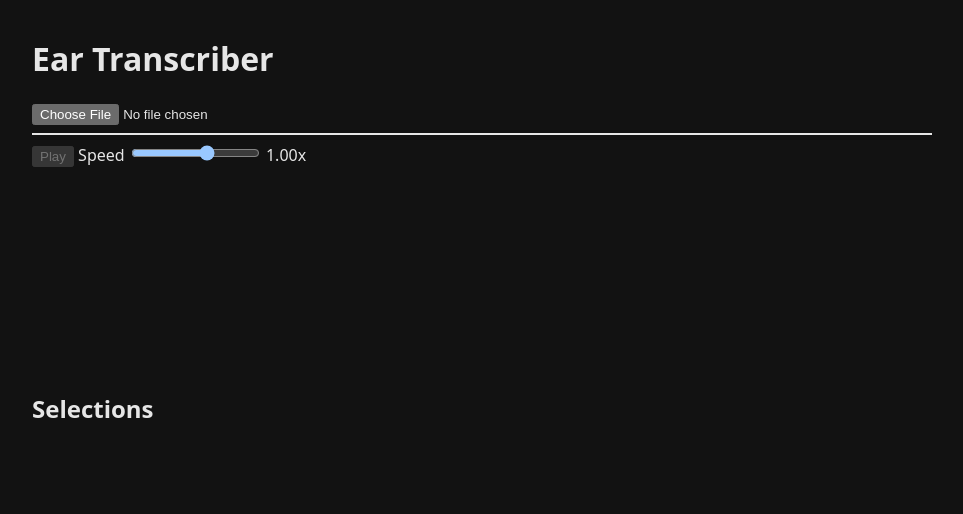
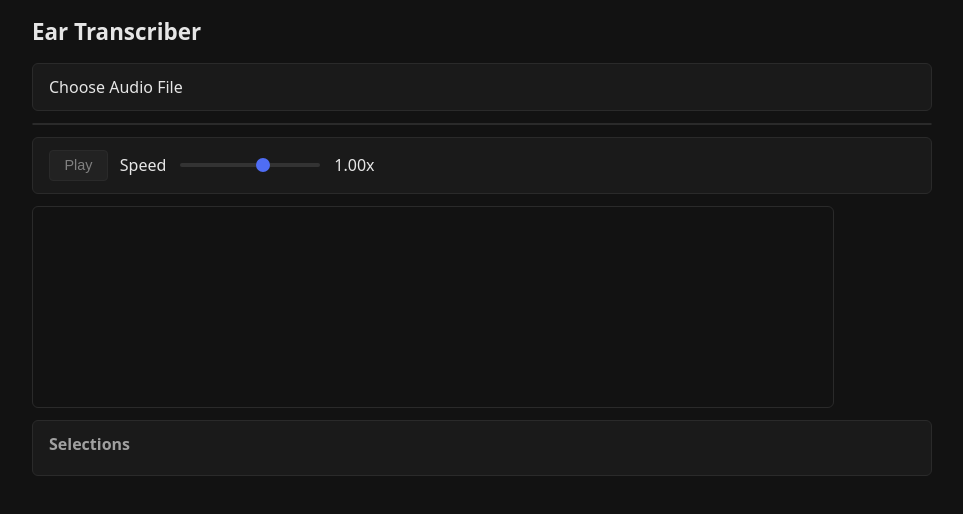
Before and after one commit to xaviershay/transcription-assistant, a website built with Vite: page index.html in a window 1280 px wide. Shown: the whole page, without its empty margins (158-1121 px from the left). Built offline with nearby package versions, Linux system fonts and the light colour scheme; what wavesurfer.js would draw is missing.

Commit message:
feat: add waveform timeline, custom dark-theme controls, styled file picker
- Add wavesurfer's built-in Timeline plugin for time markings below
  the waveform (seconds, auto-scaled tick intervals).
- Replace native OS widget styling with a flat dark-panel look:
  grouped panels for upload/controls/selections, custom-styled range
  sliders (track + thumb), custom button styling, and a styled
  file-picker label replacing the native "Choose File" button, with
  the selected filename shown alongside it.
- Fix low-contrast error text color (#c0392b was hard to read on the
  dark background, now #ff6b6b).
- Give the spectrum canvas a border matching the waveform's, so the
  two visualization panels read as a consistent pair.

Verified visually via scripted Playwright screenshots (headless
Chromium) at both empty and loaded states, plus a longer test file to
confirm the timeline's tick/label spacing scales correctly.

```diff
--- a/index.html
+++ b/index.html
@@ -9,8 +9,10 @@
     <main>
       <h1>Ear Transcriber</h1>
 
-      <section id="upload-section">
-        <input type="file" id="upload" accept="audio/*" />
+      <section id="upload-section" class="panel">
+        <label for="upload" class="file-button">Choose Audio File</label>
+        <input type="file" id="upload" accept="audio/*" class="visually-hidden" />
+        <span id="upload-filename"></span>
         <p id="upload-error" class="error" hidden></p>
       </section>
 
@@ -18,7 +20,7 @@
         <div id="waveform"></div>
       </section>
 
-      <section id="controls-section">
+      <section id="controls-section" class="panel">
         <button id="play-pause" disabled>Play</button>
         <label for="speed">Speed</label>
         <input type="range" id="speed" min="0.25" max="1.5" step="0.05" value="1" />
@@ -30,7 +32,7 @@
         <canvas id="spectrum" width="800" height="200"></canvas>
       </section>
 
-      <section id="selections-section">
+      <section id="selections-section" class="panel">
         <h2>Selections</h2>
         <ul id="selections-list"></ul>
       </section>
--- a/src/main.js
+++ b/src/main.js
@@ -6,6 +6,7 @@ import { renderSelectionsList } from './selectionsList.js'
 
 const uploadInput = document.getElementById('upload')
 const uploadError = document.getElementById('upload-error')
+const uploadFilename = document.getElementById('upload-filename')
 const waveformContainer = document.getElementById('waveform')
 const playPauseBtn = document.getElementById('play-pause')
 const spectrumCanvas = document.getElementById('spectrum')
@@ -31,6 +32,7 @@ uploadInput.addEventListener('change', () => {
   const file = uploadInput.files[0]
   if (!file) return
   uploadError.hidden = true
+  uploadFilename.textContent = file.name
   wavesurfer.loadBlob(file)
 })
 
--- a/src/style.css
+++ b/src/style.css
@@ -13,29 +13,157 @@ body {
   color: #e6e6e6;
 }
 
+h1 {
+  font-size: 1.4rem;
+  margin-block: 0 1rem;
+}
+
+h2 {
+  font-size: 1rem;
+  margin-block: 0 0.5rem;
+  color: #a0a0a0;
+}
+
+.panel {
+  background: #1a1a1a;
+  border: 1px solid #2a2a2a;
+  border-radius: 6px;
+  padding: 0.75rem 1rem;
+  margin-block: 0.75rem;
+  display: flex;
+  align-items: center;
+  gap: 0.75rem;
+  flex-wrap: wrap;
+}
+
+#selections-section.panel {
+  display: block;
+}
+
 #waveform {
-  border: 1px solid currentColor;
+  border: 1px solid #2a2a2a;
+  border-radius: 6px;
   margin-block: 0.5rem;
+  overflow: hidden;
+}
+
+#spectrum {
+  border: 1px solid #2a2a2a;
+  border-radius: 6px;
+  margin-block: 0.5rem;
+  display: block;
 }
 
 .error {
-  color: #c0392b;
+  color: #ff6b6b;
+  width: 100%;
+  margin: 0;
+}
+
+button {
+  background: #2a2a2a;
+  color: #e6e6e6;
+  border: 1px solid #3a3a3a;
+  border-radius: 4px;
+  padding: 0.4rem 0.9rem;
+  font-size: 0.9rem;
+  cursor: pointer;
+}
+
+button:hover:not(:disabled) {
+  background: #333;
+  border-color: #4f6df5;
+}
+
+button:disabled {
+  opacity: 0.5;
+  cursor: default;
+}
+
+.file-button {
+  display: inline-block;
+}
+
+.visually-hidden {
+  position: absolute;
+  width: 1px;
+  height: 1px;
+  padding: 0;
+  margin: -1px;
+  overflow: hidden;
+  clip: rect(0, 0, 0, 0);
+  white-space: nowrap;
+  border: 0;
+}
+
+#upload-filename {
+  color: #a0a0a0;
+  font-size: 0.9rem;
+}
+
+input[type='range'] {
+  -webkit-appearance: none;
+  appearance: none;
+  width: 140px;
+  height: 4px;
+  background: #333;
+  border-radius: 2px;
+  outline: none;
+}
+
+input[type='range']::-webkit-slider-thumb {
+  -webkit-appearance: none;
+  appearance: none;
+  width: 14px;
+  height: 14px;
+  border-radius: 50%;
+  background: #4f6df5;
+  cursor: pointer;
+  border: none;
+}
+
+input[type='range']::-moz-range-thumb {
+  width: 14px;
+  height: 14px;
+  border-radius: 50%;
+  background: #4f6df5;
+  cursor: pointer;
+  border: none;
+}
+
+input[type='range']::-moz-range-track {
+  background: #333;
+  height: 4px;
+  border-radius: 2px;
+}
+
+#active-label {
+  color: #8ea0ff;
+  font-size: 0.9rem;
 }
 
 #selections-list {
   list-style: none;
   padding: 0;
+  margin: 0;
 }
 
 #selections-list li {
   display: flex;
   justify-content: space-between;
   align-items: center;
-  padding: 0.25rem 0.5rem;
+  padding: 0.4rem 0.6rem;
   border: 1px solid transparent;
+  border-radius: 4px;
 }
 
 #selections-list li.active {
-  border-color: currentColor;
+  border-color: #4f6df5;
+  background: #1f2545;
   font-weight: bold;
 }
+
+#selections-list button {
+  padding: 0.2rem 0.6rem;
+  font-size: 0.8rem;
+}
--- a/src/waveform.js
+++ b/src/waveform.js
@@ -1,8 +1,13 @@
 import WaveSurfer from 'wavesurfer.js'
 import RegionsPlugin from 'wavesurfer.js/plugins/regions'
+import TimelinePlugin from 'wavesurfer.js/plugins/timeline'
 
 export function createWaveSurfer(container) {
   const regions = RegionsPlugin.create()
+  const timeline = TimelinePlugin.create({
+    height: 20,
+    style: { color: '#e6e6e6', fontSize: '10px' },
+  })
 
   const wavesurfer = WaveSurfer.create({
     container,
@@ -11,7 +16,7 @@ export function createWaveSurfer(container) {
     cursorColor: 'currentColor',
     height: 120,
     minPxPerSec: 50,
-    plugins: [regions],
+    plugins: [regions, timeline],
   })
 
   return { wavesurfer, regions }
```
